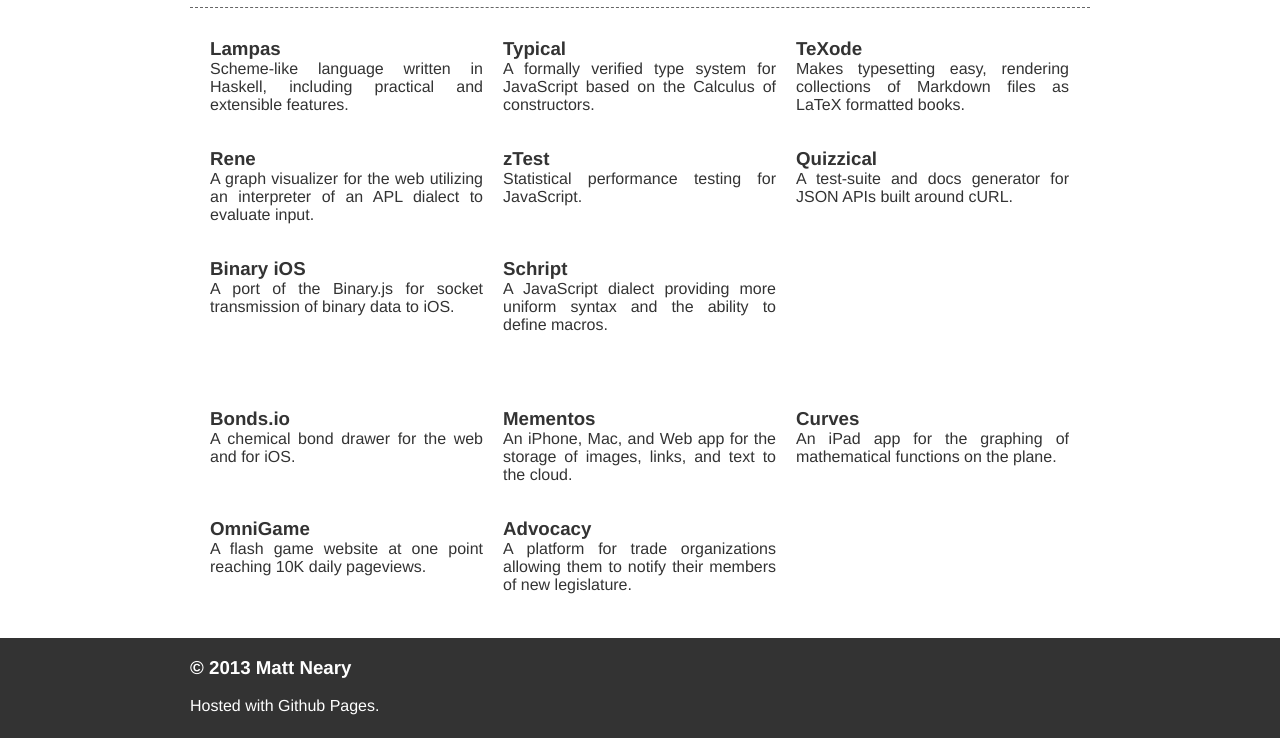
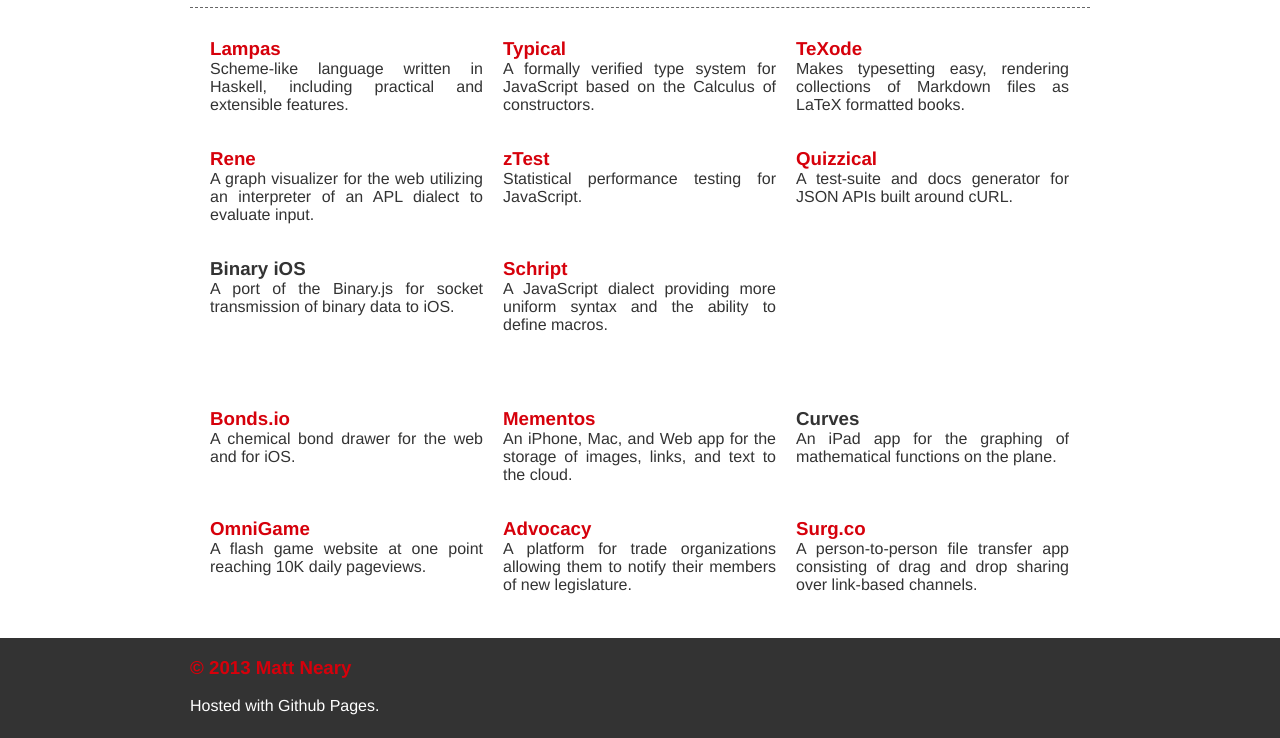
Before and after one commit to mattneary/mattneary.github.io, a plain HTML site: page index.html in a window 1280 px wide. Shown: the part 159-897 px from the top of the page. Drawn offline with Linux system fonts and the light colour scheme.

Commit message:
product links and surg addition

```diff
--- a/index.html
+++ b/index.html
@@ -11,82 +11,87 @@
       <div id="header">
 	<h1><span class="name">Matt Neary</span><span class="act"> makes things.</span></h1>
 	<div class="about">
-	  <p>I am founder of & a developer at <a href="#">Lambda Labs Ltd.</a> in
-	     Columbus, OH. I write for <a href="#">Lingua Lambda</a> and post my
-	     code to <a href="#">Github</a>.</p>
+	  <p>I am founder of & a developer at <a href="http://lambdaltd.com">Lambda Labs Ltd.</a> in
+	     Columbus, OH. I write for <a href="http://lingualambda.com">Lingua Lambda</a> and post my
+	     code to <a href="http://github.com/mattneary">Github</a>.</p>
 	</div>
       </div>
       <div id="portfolio">
         <div class="item">
-	  <h3>Lampas</h2>
+	  <h3><a href="/Lampas">Lampas</a></a></h3>
 	  <p>Scheme-like language written in Haskell, including
 	     practical and extensible features.</p>
 	</div>
         <div class="item">
-	  <h3>Typical</h2>
+	  <h3><a href="/Typical">Typical</a></h3>
 	  <p>A formally verified type system for JavaScript based
 	     on the Calculus of constructors.</p>
 	</div>
         <div class="item">
-	  <h3>TeXode</h2>
+	  <h3><a href="/TeXode">TeXode</a></h3>
 	  <p>Makes typesetting easy, rendering collections of Markdown
 	     files as LaTeX formatted books.</p>
 	</div>
         <div class="item">
-	  <h3>Rene</h2>
+	  <h3><a href="/Rene">Rene</a></h3>
 	  <p>A graph visualizer for the web utilizing an interpreter
 	     of an APL dialect to evaluate input.</p>
 	</div>
         <div class="item">
-	  <h3>zTest</h2>
+	  <h3><a href="/zTest">zTest</a></h3>
 	  <p>Statistical performance testing for JavaScript.</p>
 	</div>
         <div class="item">
-	  <h3>Quizzical</h2>
+	  <h3><a href="/Quizzical">Quizzical</a></h3>
 	  <p>A test-suite and docs generator for JSON APIs built
 	     around cURL.</p>
 	</div>
         <div class="item">
-	  <h3>Binary iOS</h2>
+	  <h3>Binary iOS</h3>
 	  <p>A port of the Binary.js for socket transmission of binary
 	     data to iOS.</p>
 	</div>
         <div class="item">
-	  <h3>Schript</h2>
+	  <h3><a href="/Schript">Schript</a></h3>
 	  <p>A JavaScript dialect providing more uniform syntax and
 	     the ability to define macros.</p>
 	</div>
       </div>
       <div id="products">
         <div class="item">
-	  <h3>Bonds.io</h2>
+	  <h3><a href="http://bonds.io">Bonds.io</a></h3>
 	  <p>A chemical bond drawer for the web and for iOS.</p>
 	</div>
         <div class="item">
-	  <h3>Mementos</h2>
+	  <h3><a href="http://mementosapp.com">Mementos</a></h3>
 	  <p>An iPhone, Mac, and Web  app for the storage of images,
 	     links, and text to the cloud.</p>
 	</div>
         <div class="item">
-	  <h3>Curves</h2>
+	  <h3>Curves</h3>
 	  <p>An iPad app for the graphing of mathematical functions
 	     on the plane.</p>
 	</div>
         <div class="item">
-	  <h3>OmniGame</h2>
+	  <h3><a href="http://omniga.me">OmniGame</a></h3>
 	  <p>A flash game website at one point reaching 10K daily
 	     pageviews.</p>
 	</div>
         <div class="item">
-	  <h3>Advocacy</h2>
+	  <h3><a href="#">Advocacy</a></h3>
 	  <p>A platform for trade organizations allowing them to
 	     notify their members of new legislature.</p>
+	</div>
+        <div class="item">
+	  <h3><a href="http://surg.co">Surg.co</a></h3>
+	  <p>A person-to-person file transfer app consisting of
+	     drag and drop sharing over link-based channels.</p>
 	</div>
       </div>
     </div>
     <div id="footer">
       <div class="wrapper">
-        <h3>© 2013 Matt Neary</h3>
+        <h3><a href="#">© 2013 Matt Neary</a></h3>
 	<p>Hosted with Github Pages.</p>
       </div>
     </div>
```
